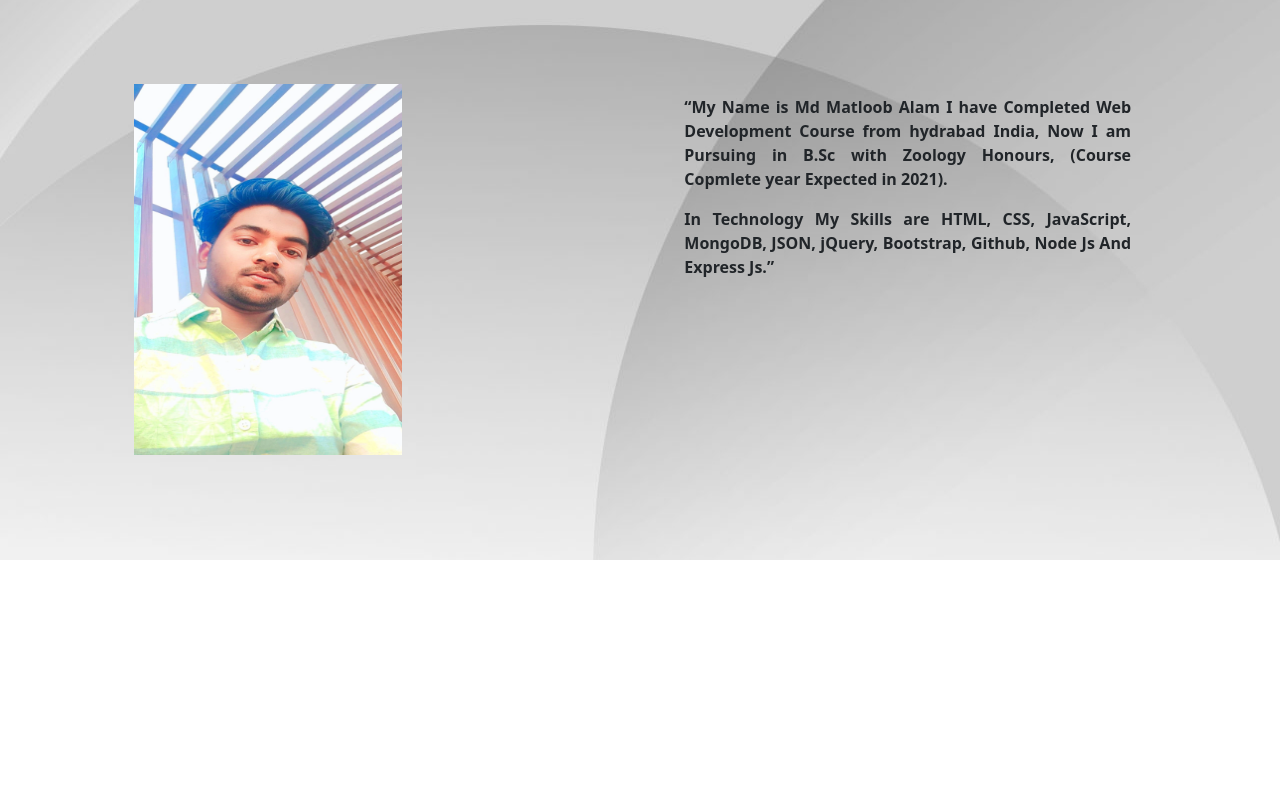
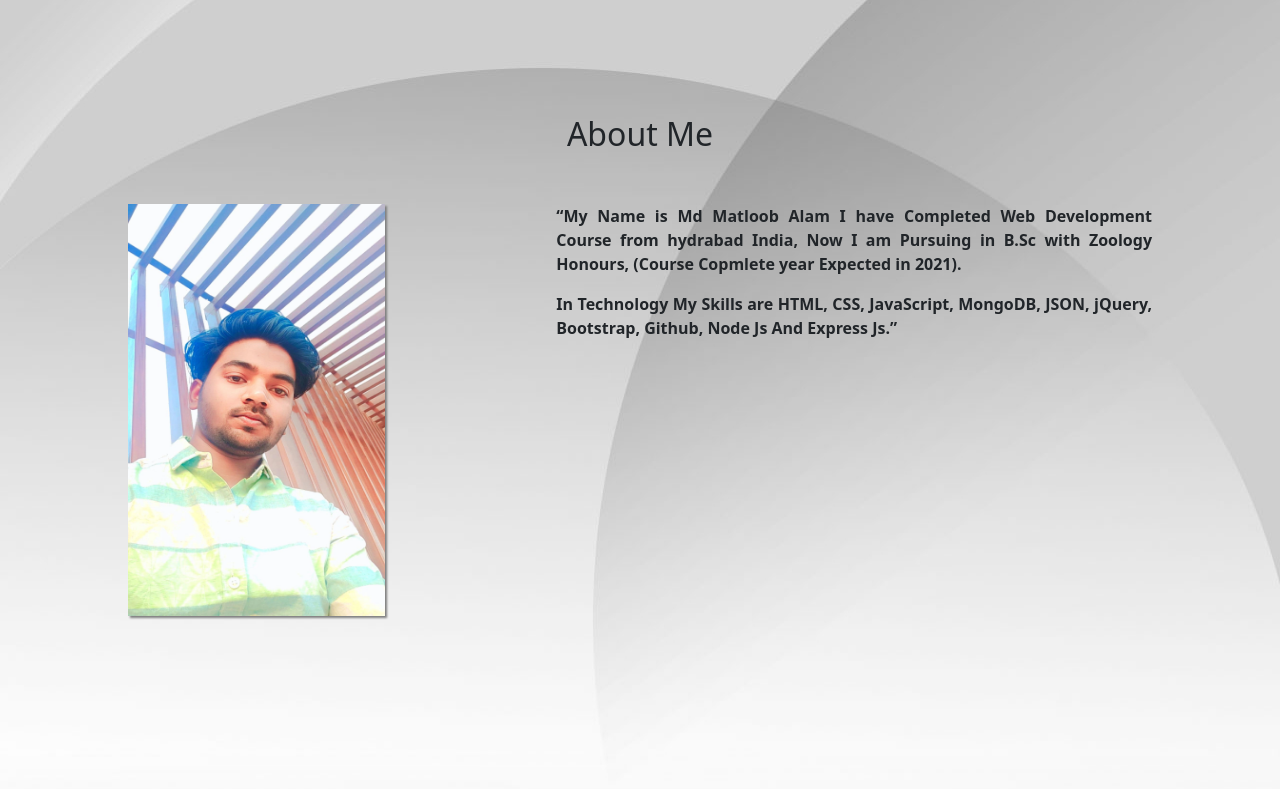
Before and after one commit to matloobcode/My-Portfolio-1st, a plain HTML site: page index.html in a window 1280 px wide. Shown: the part 754-1543 px from the top of the page. Before the commit the page ends 1314 px from the top, so only its background shows below. Drawn offline with nearby package versions, Linux system fonts and the light colour scheme.

Commit message:
v2.0.0.1

```diff
--- a/index.html
+++ b/index.html
@@ -50,20 +50,17 @@
     </section>
      <!-- end home -->
 
-     <section class="about mt-1" id="about">
-      <div class="container-1">
-          <h2>About Me</h2>
-
-         <div class="img-p d-flex mt-lg-5">
-          <div>
-            <img class="about-img" src="./images/dev-pic.webp" alt="">
-          </div>
-          <div class="about-p">
+     <section id="about">
+      <h2>About Me</h2>
+      <div class="container-2 d-flex">
+        <div class="about">
+          <img src="./images/dev-pic.webp" alt="">
+        </div>
+        <div class="about-p">
           <p>“My Name is Md Matloob Alam  I have Completed Web Development Course from hydrabad India, Now I am Pursuing in B.Sc with Zoology Honours, (Course Copmlete year Expected in 2021).</p>
           <p>In Technology My Skills are HTML, CSS, JavaScript, MongoDB, JSON, jQuery, Bootstrap, Github, Node Js And Express Js.”</p>
         </div>
-         </div>
-        </div>
+      </div>
      </section>
   </main>
 
--- a/src/style.css
+++ b/src/style.css
@@ -1,6 +1,6 @@
 @media screen and (orientation : landscape) {
 
-
+                                /* header */
 #header {
     transition: all 0.5s;
     z-index: 997;
@@ -33,6 +33,7 @@
     background: green;
     opacity: 0.8;
   }
+                      /* nav */
   .navbar {
     padding: 0;
   }
@@ -93,43 +94,39 @@
   color: #fff;
   background: #31a9e1;
 }
+                             /* home */
 #home{
   background-color: #31a9e1;
   margin-top: 90px;
-  padding: 7%;
+  padding: 10%;
 
 }
 .home{
   margin-top: 10%;
   margin-left: 2%;
 }
-.container-1 h2{
-  text-align: center;
-}
 .img-1{
   width: 70%;
-
+  margin-left: 52%;
 }
-.about-img{
-  width: 50%;
-  height: 70%;
-  margin-top: 10%;
-  margin-left: 25%;
-
-}
-.about-p{
-  columns: inherit;
-  line-height: 10%px;
-  margin-top: 5%;
-}
-.about-p p{
-  text-align:justify;
-  width: 60%;
-  margin-left: 20%;
-  font-weight: bold;
+                        /* about */
+#about h2{
+  text-align: center;
 }
 #about{
   background-image: url(../images/pic.jpg);
+  padding: 10%;
 }
-
+.about img{
+width: 60%;
+height: 90%;
+box-shadow: 2px 2px 2px gray;
 }
+.container-2{
+  margin-top: 5%;
+}
+.about-p{
+  text-align: justify;
+  font-weight: bold;
+}
+}
```
